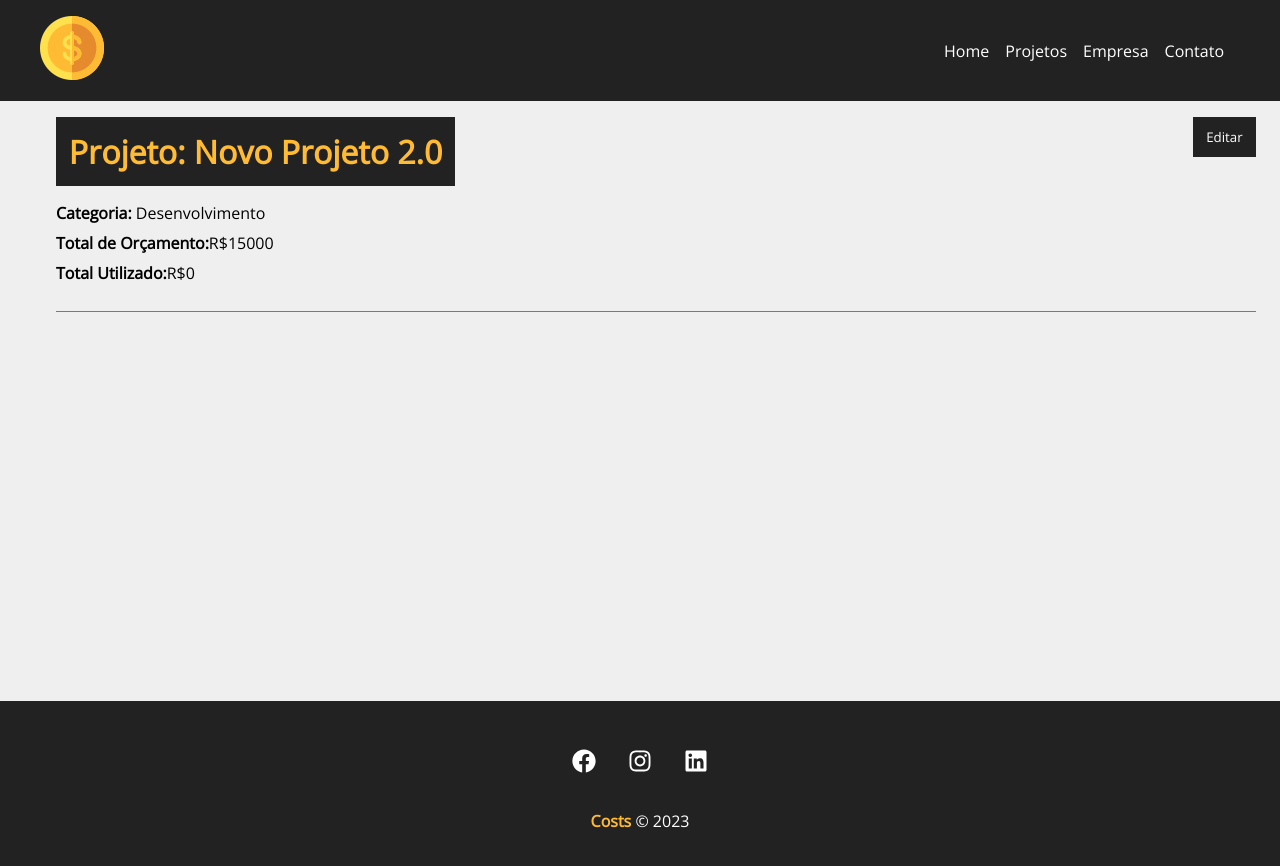
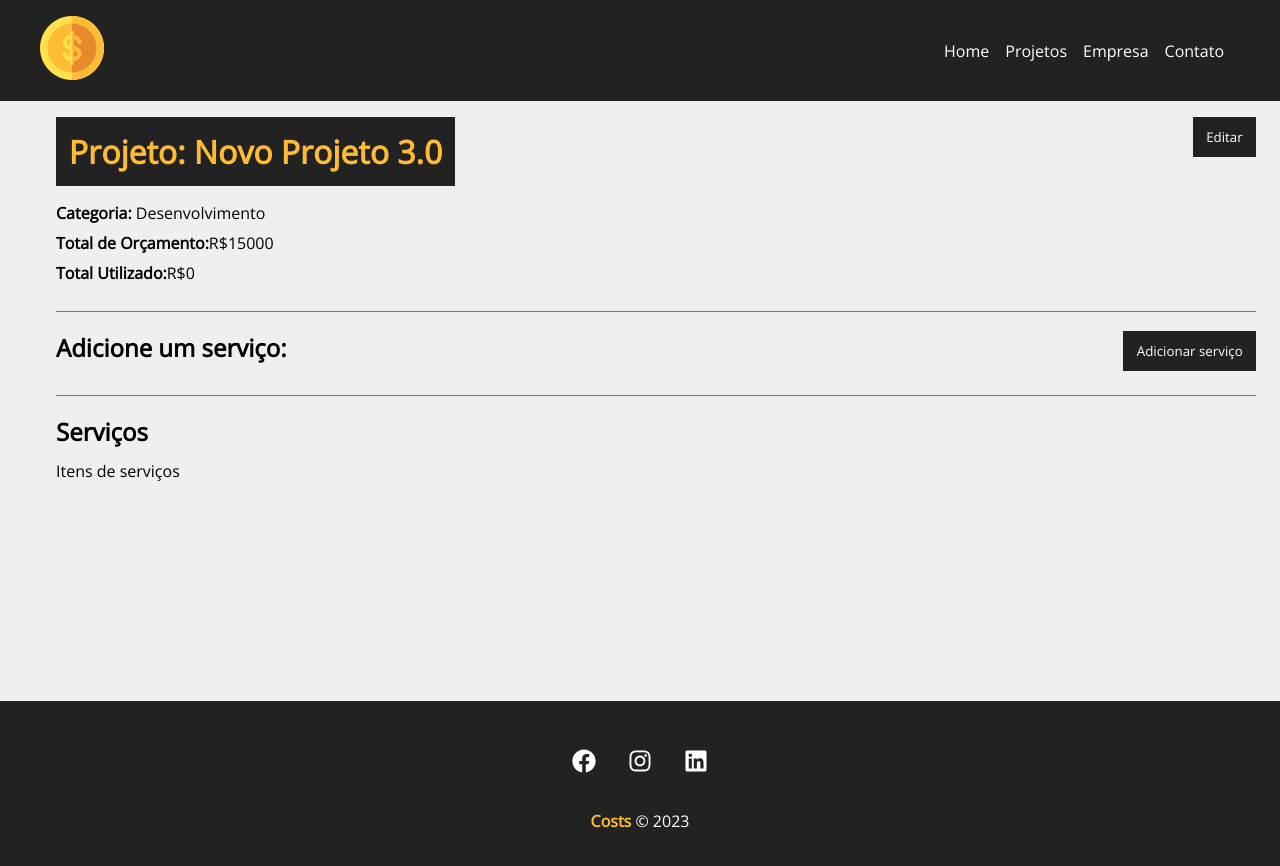
Before and after one commit to RaphaelMatias/costs, a React (Create React App) app: page /project/2 in a window 1280 px wide. Shown: the top 866 px of the page. Built offline with nearby package versions, Linux system fonts and the light colour scheme; data requests are answered from the project's data file.

Commit message:
continuing to change the project editing page

```diff
--- a/db.json
+++ b/db.json
@@ -1,7 +1,7 @@
 {
   "projects": [
     {
-      "name": "Novo Projeto 2.0",
+      "name": "Novo Projeto 3.0",
       "budget": "15000",
       "category": {
         "id": "2",
--- a/src/components/pages/Project.jsx
+++ b/src/components/pages/Project.jsx
@@ -13,6 +13,7 @@
 
     const [project, setProject] = useState([])
     const [showProjectForm, setShowProjectForm] = useState(false)
+    const [showServiceForm, setShowServiceForm] = useState(false)
     const [message, setMessage] = useState()
     const [type, setType] = useState()
 
@@ -34,7 +35,7 @@
 
     function editPost(project) {
         //budget validation
-        if(project.budget < project.cost) {
+        if (project.budget < project.cost) {
             setMessage('O orçamento não pode ser menor que o custo do projeto!')
             setType('error')
             return false
@@ -43,7 +44,7 @@
         fetch(`http://localhost:5000/projects/${project.id}`, {
             method: 'PATCH',
             headers: {
-                'Content-Type' : 'application/json'
+                'Content-Type': 'application/json'
             },
             body: JSON.stringify(project)
         })
@@ -59,8 +60,13 @@
         setMessage()
     }
 
+
     function toggleProjectForm() {
         setShowProjectForm(!showProjectForm)
+    }
+
+    function toggleServiceForm() {
+        setShowServiceForm(!showServiceForm)
     }
 
     return (<>
@@ -97,6 +103,22 @@
                             </div>
                         )}
                     </div>
+                    <div className={styles.service_form_container}>
+                        <h2>Adicione um serviço:</h2>
+                        <button onClick={toggleServiceForm} className={styles.btn}>
+                            {(!showServiceForm ? 'Adicionar serviço' : 'Fechar')}
+                        </button>
+                        <div className={styles.project_info}>
+                            {showServiceForm &&
+                                <div>
+                                    <p>Formulário do serviço</p>
+                                </div>}
+                        </div>
+                    </div>
+                    <h2>Serviços</h2>
+                    <Container customClass='start'>
+                        <p>Itens de serviços</p>
+                    </Container>
                 </Container>
             </div>
         ) : (
```
Lines whose indentation alone changed are shown as unchanged.
